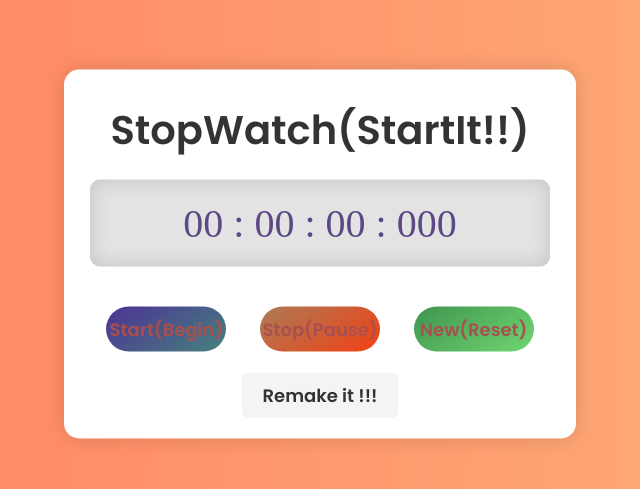
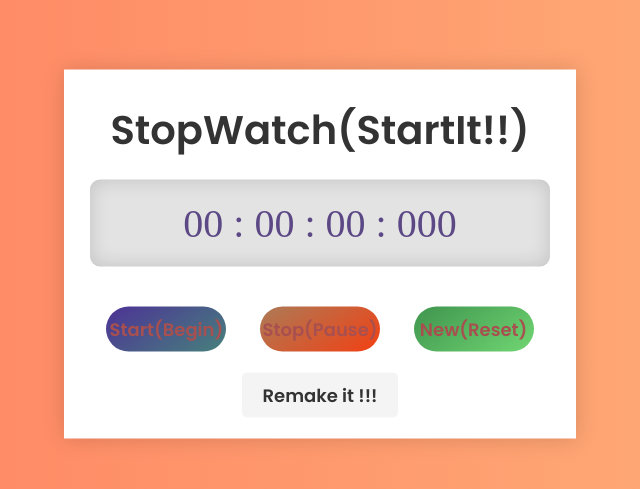
Before and after one commit to KushagraKumar04/stopWatch, a plain HTML site: page index.html in a window 1280 px wide. Shown: the part 146-635 px from the top of the page, 320-960 px from the left. Drawn offline with Linux system fonts and the light colour scheme.

Commit message:
Update style.css

```diff
--- a/style.css
+++ b/style.css
@@ -24,7 +24,6 @@ body {
     top: 50%;
     left: 50%;
     padding: 30px 0;
-    border-radius: 15px;
     box-shadow: 0 0 20px rgba(0, 0, 0, 0.15);
     text-align: center;
 }
```
